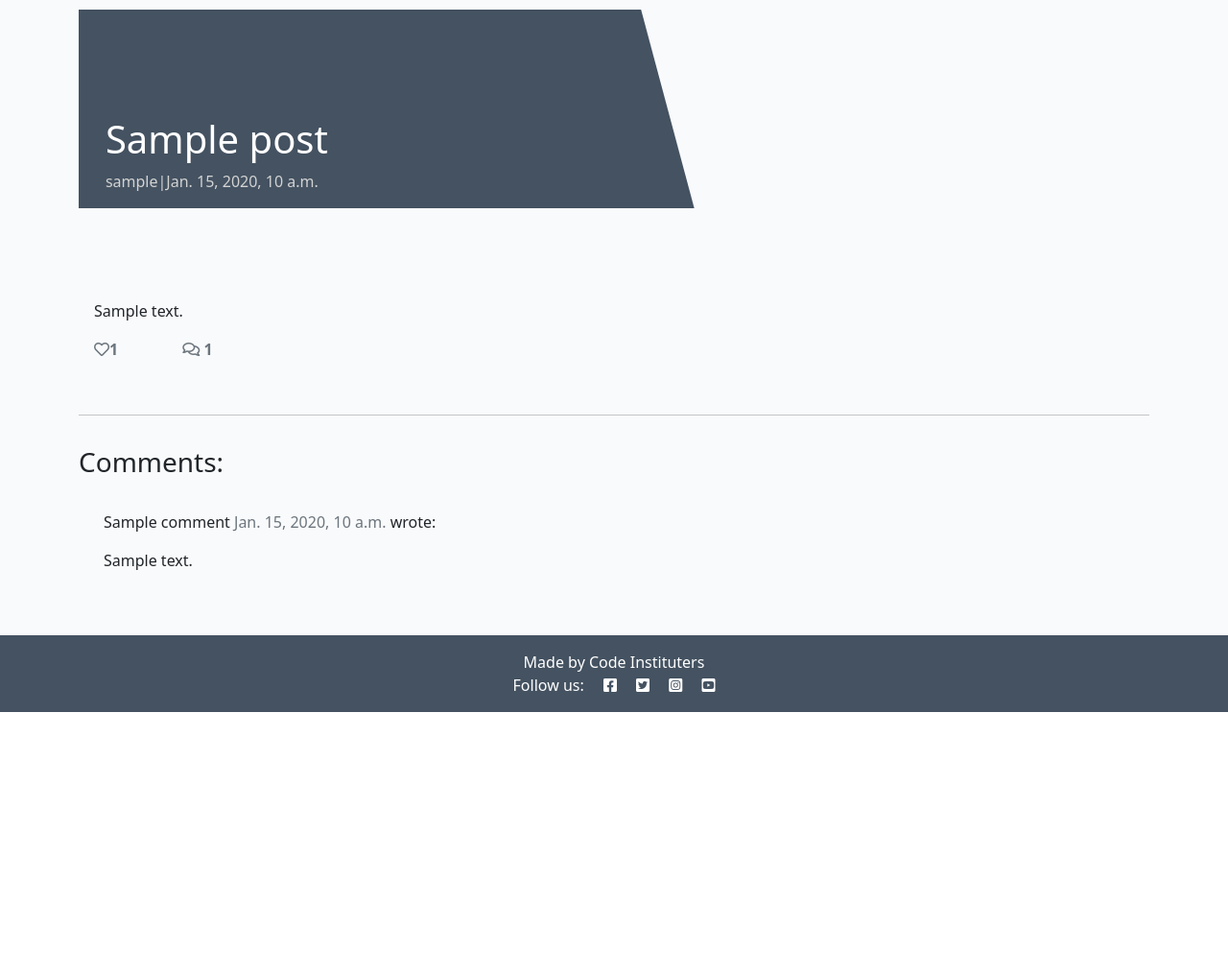
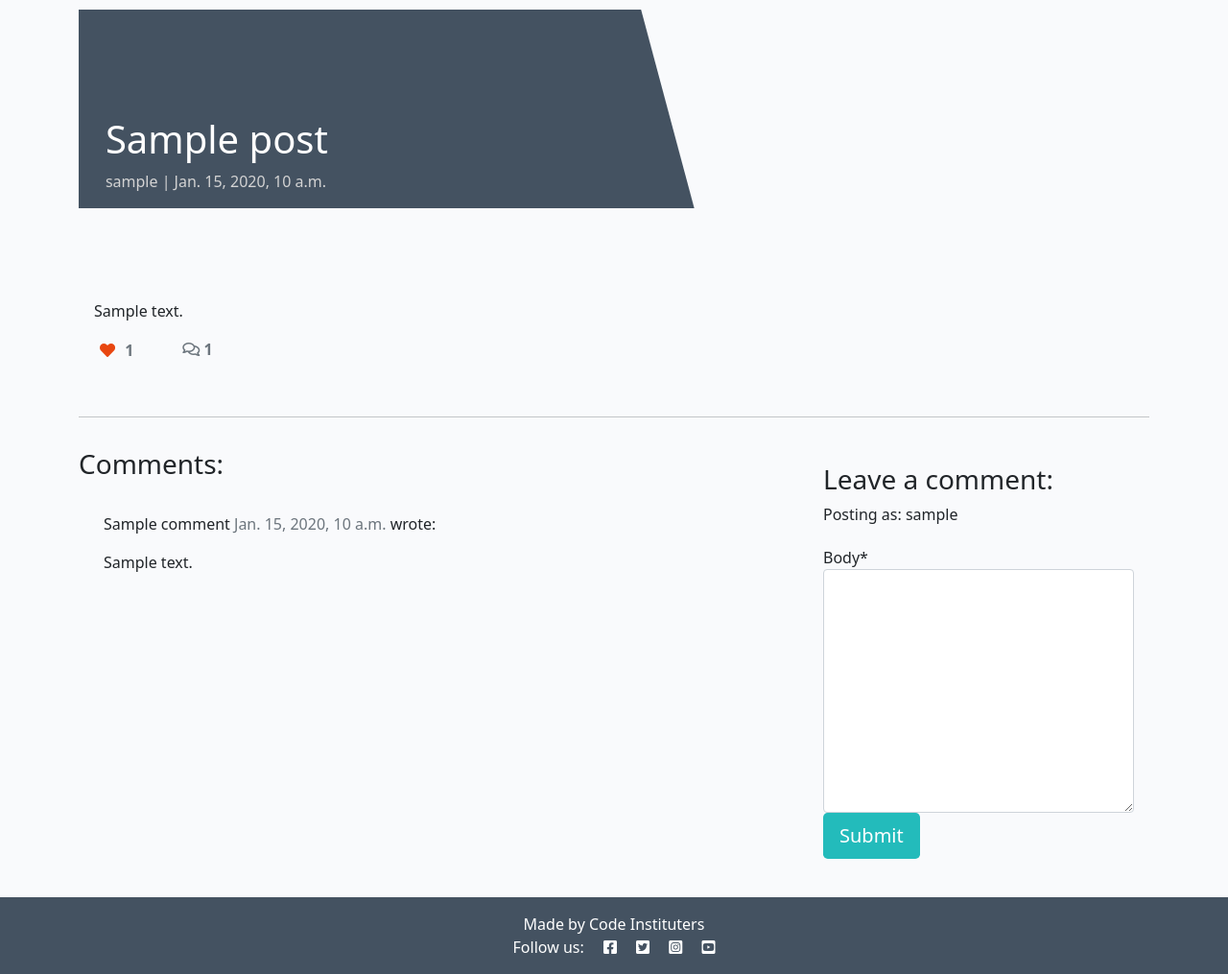
Before and after one commit to ARP-25/I-blog, a Django app: a page that uses templates/post_detail.html in a window 1280 px wide. Shown: the part 60-1075 px from the top of the page at 96% size. Before the commit the page ends 802 px from the top, so only its background shows below. Run offline with Django 4.2, Linux system fonts and the light colour scheme; a user stored in the database is signed in; tables that the repository leaves empty hold one stand-in row (values such as "Sample post"); some libraries are stand-ins or nearby versions.

Commit message:
Add like functionality

```diff
--- /dev/null
+++ b/blog/forms.py
@@ -0,0 +1,8 @@
+from .models import Comment
+from django import forms
+
+
+class CommentForm(forms.ModelForm):
+    class Meta:
+        model = Comment
+        fields = ('body',)
--- a/blog/urls.py
+++ b/blog/urls.py
@@ -4,4 +4,5 @@ from django.urls import path
 urlpatterns = [
     path('', views.PostList.as_view(), name= 'home'),
     path('<slug:slug>/', views.PostDetail.as_view(), name = 'post_detail'),
+    path('like/<slug:slug>', views.PostLike.as_view(), name='post_like')
 ]
--- a/blog/views.py
+++ b/blog/views.py
@@ -1,6 +1,8 @@
-from django.shortcuts import render, get_object_or_404
+from django.shortcuts import render, get_object_or_404, reverse
 from django.views import generic, View
+from django.http import HttpResponseRedirect
 from .models import Post
+from .forms import CommentForm
 
 # Create your views here.
 
@@ -26,6 +28,51 @@ class PostDetail(View):
             "post_detail.html",{
                 "post": post,
                 "comments": comments,
-                "liked": liked
+                "commented": False,
+                "liked": liked,
+                "comment_form": CommentForm()
             }
         )
+
+    def post(self, request, slug, *args, **kwargs):
+        queryset = Post.objects.filter(status=1)
+        post = get_object_or_404(queryset, slug=slug)
+        comments = post.comments.filter(approved=True).order_by('created_on')
+        liked = False
+        if post.likes.filter(id=self.request.user.id).exists():
+            liked = True
+
+        comment_form = CommentForm(data=request.POST)
+
+        if comment_form.is_valid():
+            comment_form.instance.email = request.user.email
+            comment_form.instance.name = request.user.username
+            comment = comment_form.save(commit=False)
+            comment.post = post
+            comment.save()
+
+        else:
+            comment_form = CommentForm()
+
+        return render(
+            request,
+            "post_detail.html",{
+                "post": post,
+                "comments": comments,
+                "commented": True,
+                "liked": liked,
+                "comment_form": CommentForm()
+            }
+        )
+
+class PostLike(View):
+
+    def post(self, request, slug):
+        post = get_object_or_404(Post, slug=slug)
+
+        if post.likes.filter(id=request.user.id).exists():
+            post.likes.remove(request.user)
+        else:
+            post.likes.add(request.user)
+
+        return HttpResponseRedirect(reverse('post_detail',args=[slug]))
--- a/codestar/settings.py
+++ b/codestar/settings.py
@@ -65,12 +65,15 @@ INSTALLED_APPS = [
     'django.contrib.staticfiles',
     'cloudinary',
     'django_summernote',
+    'crispy_forms',
     'blog',
 ]
 
 SITE_ID = 1
 LOGIN_REDIRECT_URL = '/'
 LOGUOUT_REDIRECT_URL = '/'
+
+CRISPY_TEMPLATE_PACK = 'bootstrap4'
 
 MESSAGE_TAGS = {
     messages.DEBUG: 'alert-info',
--- a/requirements.txt
+++ b/requirements.txt
@@ -4,6 +4,7 @@ dj-database-url==0.5.0
 dj3-cloudinary-storage==0.0.6
 Django==4.2.7
 django-allauth==0.58.2
+django-crispy-forms==1.14.0
 django-summernote==0.8.20.0
 gunicorn==21.2.0
 oauthlib==3.2.2
--- a/templates/post_detail.html
+++ b/templates/post_detail.html
@@ -1,22 +1,21 @@
 {% extends 'base.html' %} {% block content %}
+{% load crispy_forms_tags %}
 
 <div class="masthead">
     <div class="container">
         <div class="row g-0">
             <div class="col-md-6 masthead-text">
                 <!-- Post title goes in these h1 tags -->
-                <h1 class="post-title">
-                    {{ post.title }}
-                </h1>
+                <h1 class="post-title">{{ post.title }}</h1>
                 <!-- Post author goes before the | the post's created date goes after -->
-                <p class="post-subtitle"> {{ post.author }}|{{ post.created_on }} </p>
+                <p class="post-subtitle">{{ post.author }} | {{ post.created_on }}</p>
             </div>
             <div class="d-none d-md-block col-md-6 masthead-image">
                 <!-- The featured image URL goes in the src attribute -->
                 {% if "placeholder" in post.featured_image.url %}
                 <img src="https://codeinstitute.s3.amazonaws.com/fullstack/blog/default.jpg" width="100%">
                 {% else %}
-                <img src="{{ post.featured_image.url }}" width="100%">
+                <img src=" {{ post.featured_image.url }}" width="100%">
                 {% endif %}
             </div>
         </div>
@@ -29,18 +28,34 @@
             <div class="card-body">
                 <!-- The post content goes inside the card-text. -->
                 <!-- Use the | safe filter inside the template tags -->
-                <p class="card-text ">{{ post.content | safe }}</p>
+                <p class="card-text ">
+                    {{ post.content | safe }}
+                </p>
                 <div class="row">
 
                     <div class="col-1">
+                        <strong>
+                            {% if user.is_authenticated %}
+                                <form class="d-inline" action="{% url 'post_like' post.slug %}" method="POST">
+                                    {% csrf_token %}
+                                    {% if liked %}
+                                    <button type="submit" name="blogpost_id" value="{{post.slug}}" class="btn-like"><i class="fas fa-heart"></i></button>
+                                    {% else %}
+                                    <button type="submit" name="blogpost_id" value="{{post.slug}}" class="btn-like"><i class="far fa-heart"></i></button>
+                                    {% endif %}
+                                </form>
+                            {% else %}
+                                <span class="text-secondary"><i class=" far fa-heart"></i></span>
+                            {% endif %}
+                        </strong>
                         <!-- The number of likes goes before the closing strong tag -->
-                        <strong class="text-secondary"><i class="far fa-heart"></i>{{ post.number_of_likes }}</strong>
+                        <strong class="text-secondary"></i> {{ post.number_of_likes }} </strong>
                     </div>
                     <div class="col-1">
                         {% with comments.count as total_comments %}
                         <strong class="text-secondary"><i class="far fa-comments"></i>
-                            <!-- Our total_comments variable goes before the closing strong tag -->{{ total_comments }}
-                        </strong>
+                            <!-- Our total_comments variable goes before the closing strong tag -->
+                            {{ total_comments }}</strong>
                         {% endwith %}
                     </div>
                 </div>
@@ -56,7 +71,7 @@
         <div class="col-md-8 card mb-4  mt-3 ">
             <h3>Comments:</h3>
             <div class="card-body">
-                <!-- We want a for loop inside the tags to iterate through each comment in comments -->
+                <!-- We want a for loop inside the empty control tags to iterate through each comment in comments -->
                 {% for comment in comments %}
                 <div class="comments" style="padding: 10px;">
                     <p class="font-weight-bold">
@@ -77,6 +92,23 @@
         <div class="col-md-4 card mb-4  mt-3 ">
             <div class="card-body">
                 <!-- For later -->
+                {% if commented %}
+                <div class="alert alert-success" role="alert">
+                    Your comment is awaiting approval
+                </div>
+                {% else %}
+
+                {% if user.is_authenticated %}
+
+                <h3>Leave a comment:</h3>
+                <p>Posting as: {{ user.username }}</p>
+                <form method="post" style="margin-top: 1.3em;">
+                    {{ comment_form | crispy }}
+                    {% csrf_token %}
+                    <button type="submit" class="btn btn-signup btn-lg">Submit</button>
+                </form>
+                {% endif %}
+                {% endif %}
             </div>
         </div>
     </div>
```
